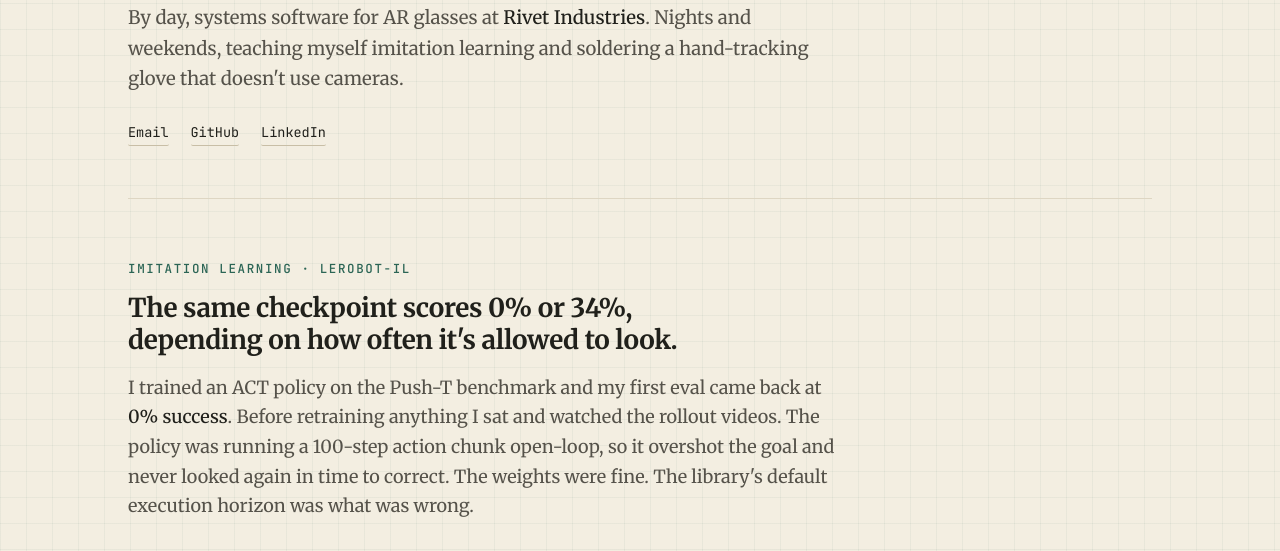
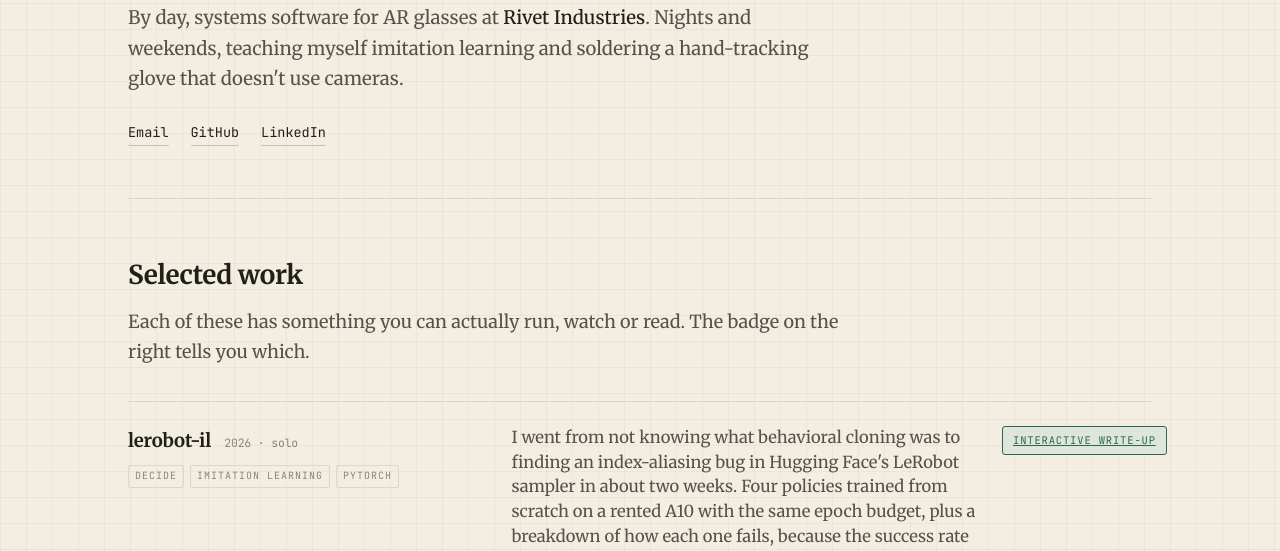
Before and after one commit to Saksham2703/saksham2703.github.io, a Jekyll site: the page built from index.html, in a window 1280 px wide and 1400 px high, scrolled down 413 px. Shown: the top 551 px of the window. Built offline with Jekyll 4.4.1, drawn with Linux system fonts in a browser that asks for light colours; some of the changed text lies outside the part shown.

Commit message:
feat: move push-t figure to the blog, rename notes to blog

```diff
--- a/_config.yml
+++ b/_config.yml
@@ -6,7 +6,7 @@ linkedin: https://www.linkedin.com/in/saksham-jain-978189239/
 url: "https://saksham2703.github.io"
 baseurl: ""
 
-permalink: /notes/:title/
+permalink: /blog/:title/
 markdown: kramdown
 plugins:
   - jekyll-feed
--- a/_data/projects.yml
+++ b/_data/projects.yml
@@ -20,9 +20,9 @@
     a breakdown of how each one fails, because the success rate alone was hiding it.
   facts: 4 policies · 13 eval runs · 1 upstream bug
   badge:
-    label: Interactive ↑
+    label: Interactive write-up
     kind: live
-    href: "#pusht"
+    href: /blog/a-library-default-cost-me-the-result/
 
 - name: EchoGlove
   meta: 2026 · in progress
--- a/_includes/header.html
+++ b/_includes/header.html
@@ -2,8 +2,7 @@
   <div class="wordmark"><a href="{{ '/' | relative_url }}">Saksham Jain</a></div>
   <nav class="top">
     <a data-grasp href="{{ '/#work' | relative_url }}">Work</a>
-    <a data-grasp href="{{ '/#pusht' | relative_url }}">Push-T</a>
-    <a data-grasp href="{{ '/notes/' | relative_url }}">Notes</a>
+    <a data-grasp href="{{ '/blog/' | relative_url }}">Blog</a>
     <button class="handbtn" id="levitap-toggle" disabled title="Control this page with hand gestures — coming soon"><span class="dot"></span> Hand control · soon</button>
   </nav>
 </div></header>
--- a/notes/index.html
+++ b/blog/index.html
@@ -1,10 +1,10 @@
 ---
 layout: default
-title: Notes
+title: Blog
 description: "Write-ups from things I've built, mostly robot learning and low-level debugging."
 ---
 <section><div class="wrap">
-  <p class="eyebrow">Notes</p>
+  <p class="eyebrow">Blog</p>
   <h2>Things I built or broke.</h2>
   <p class="lede">Short write-ups, with the numbers attached.</p>
 
--- a/index.html
+++ b/index.html
@@ -22,16 +22,6 @@ description: "I write low-level software for hardware that has to know where it
   </div>
 </div>
 
-<section id="pusht"><div class="wrap">
-  <p class="eyebrow">Imitation learning · lerobot-il</p>
-  <p class="hint">This is a policy I trained. Drag the slider to change one inference-time setting and watch it go from failing to working.</p>
-  <h2>The same checkpoint scores 0% or 34%, depending on how often it's allowed to look.</h2>
-  <p class="lede">I trained an ACT policy on the Push-T benchmark and my first eval came back at <strong>0% success</strong>. Before retraining anything I sat and watched the rollout videos. The policy was running a 100-step action chunk open-loop, so it overshot the goal and never looked again in time to correct. The weights were fine. The library's default execution horizon was what was wrong.</p>
-
-  {% include pusht-figure.html %}
-
-  <p class="caveat">Fifty episodes is a small sample. At 34% the error bar is about ±6.5 points, so I can't say this beats my diffusion baseline at 30%. Every run here also stopped at 250 epochs, half the reference training budget. What the slider does show is that changing one inference-time setting took the same checkpoint from 0% to 34%. <a href="{{ '/notes/a-library-default-cost-me-the-result/' | relative_url }}">Full write-up in my notes.</a></p>
-</div></section>
 <section id="work"><div class="wrap">
   <h2>Selected work</h2>
   <p class="lede">Each of these has something you can actually run, watch or read. The badge on the right tells you which.</p>
```
